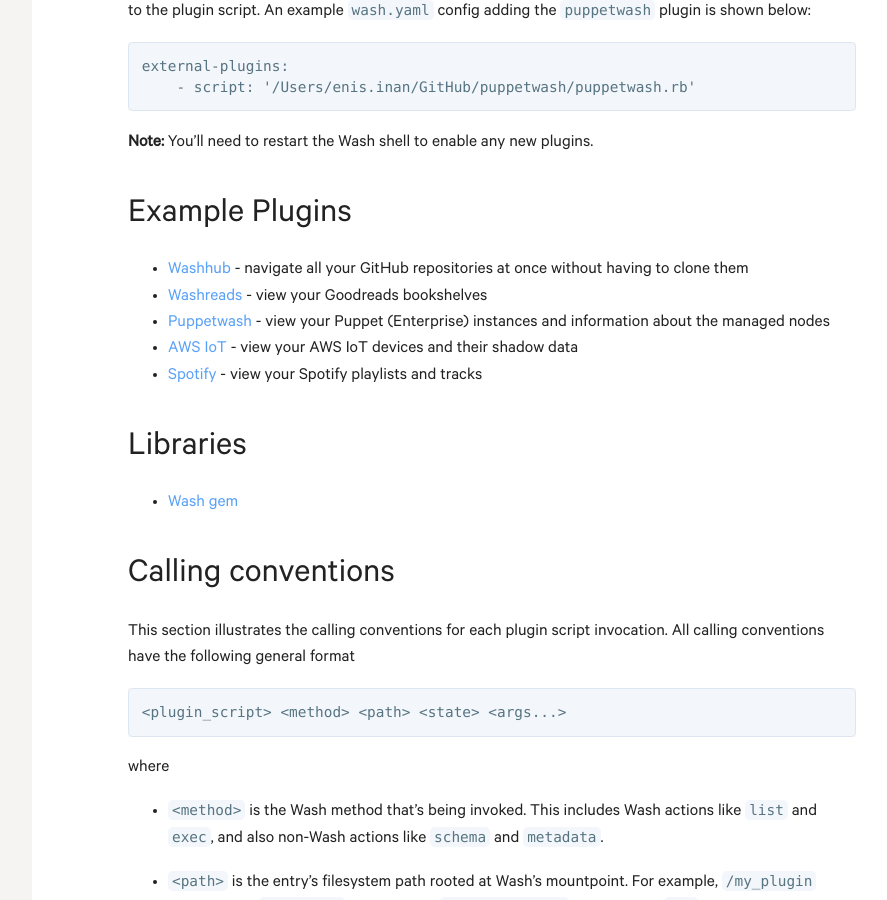
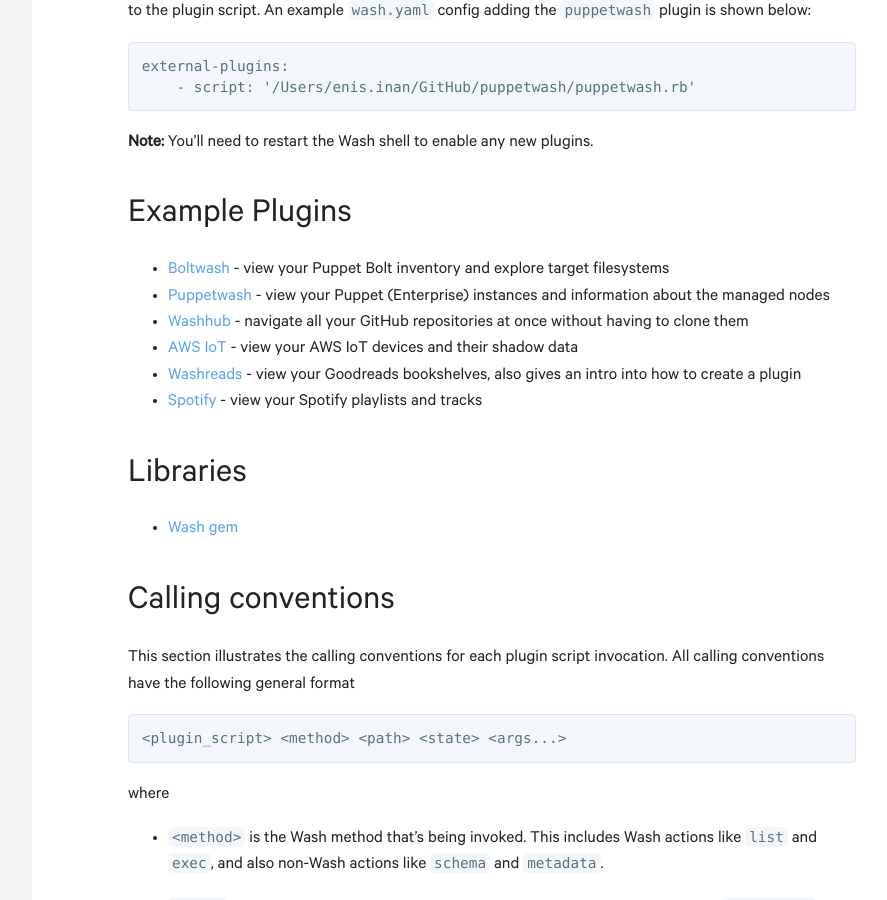
Before and after one commit to puppetlabs-toy-chest/wash, a Jekyll site: the page built from docs/docs/external-plugins.md, in a window 1280 px wide and 900 px high, scrolled down 1076 px. Shown: the whole window, without its empty margins (328-1215 px from the left). Built offline with Jekyll 4.4.1, drawn with Linux system fonts in a browser that asks for light colours; our own code applies the rules of GitHub Pages for plain Markdown files.

Commit message:
Add boltwash to example plugins
Resolves #676.

Signed-off-by: Michael Smith <michael.smith@puppet.com>

```diff
--- a/docs/docs/external-plugins.md
+++ b/docs/docs/external-plugins.md
@@ -48,10 +48,11 @@
 
 # Example Plugins
 
+* [Boltwash](https://github.com/puppetlabs/boltwash) - view your Puppet Bolt inventory and explore target filesystems
+* [Puppetwash](https://github.com/puppetlabs/puppetwash) - view your Puppet (Enterprise) instances and information about the managed nodes
 * [Washhub](https://github.com/timidri/washhub) - navigate all your GitHub repositories at once without having to clone them
-* [Washreads](https://github.com/MikaelSmith/washreads) - view your Goodreads bookshelves
-* [Puppetwash](https://github.com/puppetlabs/puppetwash) - view your Puppet (Enterprise) instances and information about the managed nodes
 * [AWS IoT](https://gitlab.com/nwops/wash-iot) - view your AWS IoT devices and their shadow data
+* [Washreads](https://github.com/MikaelSmith/washreads) - view your Goodreads bookshelves, also gives an intro into how to create a plugin
 * [Spotify](https://github.com/binford2k/wash-spotifyfs) - view your Spotify playlists and tracks
 
 # Libraries
```
